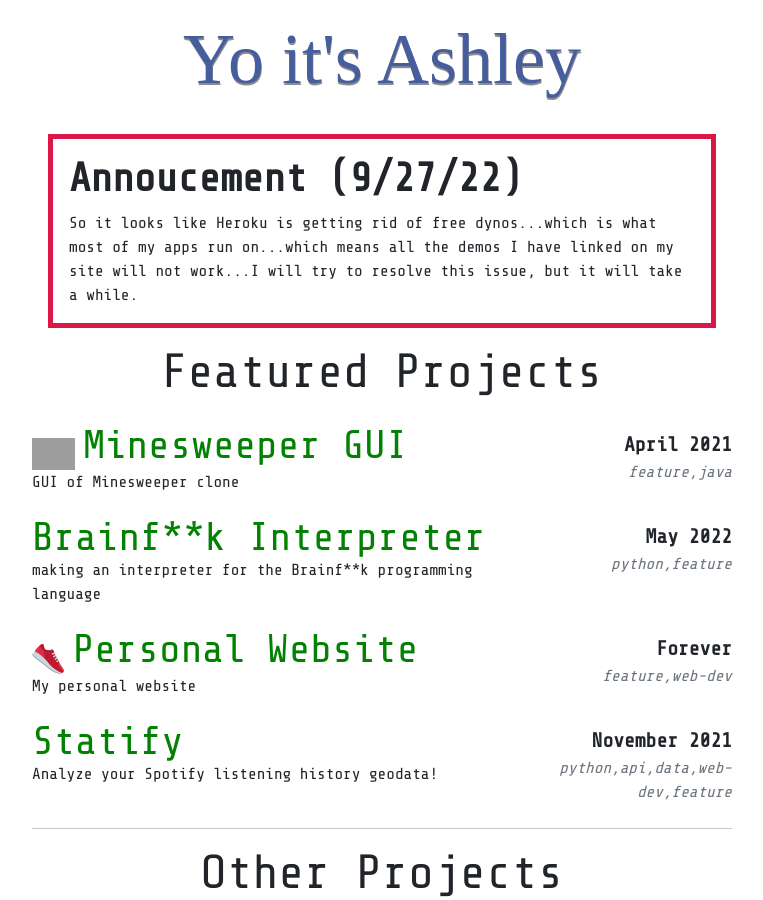
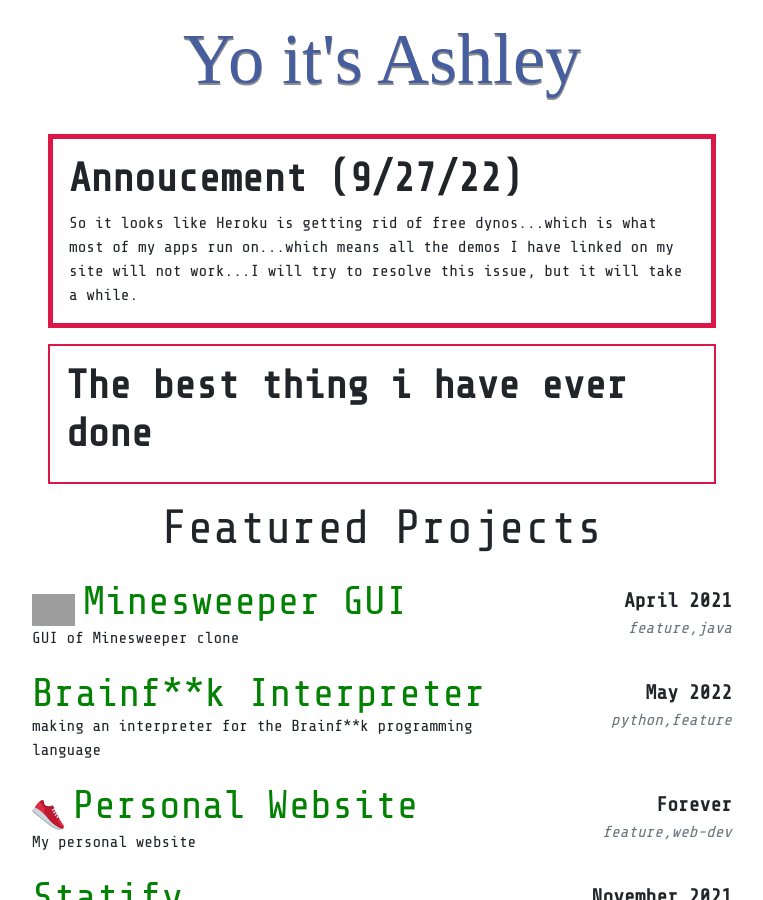
Before and after one commit to brainuser5705/personal-website, a Jekyll site: the page built from index.html, in a window 1280 px wide and 900 px high. Shown: the whole window, without its empty margins (258-1021 px from the left). Built offline with Jekyll 4.4.1, drawn with Linux system fonts in a browser that asks for light colours; some web fonts are replaced; a script that is not in the unit is left out; grey boxes are pictures that could not be loaded.

Commit message:
alewife strava embed

```diff
--- a/index.html
+++ b/index.html
@@ -9,6 +9,11 @@
     <div style="border: solid 5px rgb(219, 23, 72); padding: 1em; margin: 1em;">
         <h1><b>Annoucement (9/27/22)</b></h1>
         <p>So it looks like Heroku is getting rid of free dynos...which is what most of my apps run on...which means all the demos I have linked on my site will not work...I will try to resolve this issue, but it will take a while.</p>
+    </div style="border: solid 5px rgb(219, 23, 72); padding: 1em; margin: 1em;">
+
+    <div style="border: solid 2px rgb(219, 23, 72); padding: 1em; margin: 1em;">
+        <h1><b>The best thing i have ever done</b></h1>
+        <div class="strava-embed-placeholder" data-embed-type="activity" data-embed-id="8064490630"></div><script src="https://strava-embeds.com/embed.js"></script>
     </div>
 
     <h1 class="display-5 text-center">Featured Projects</h1>
```
